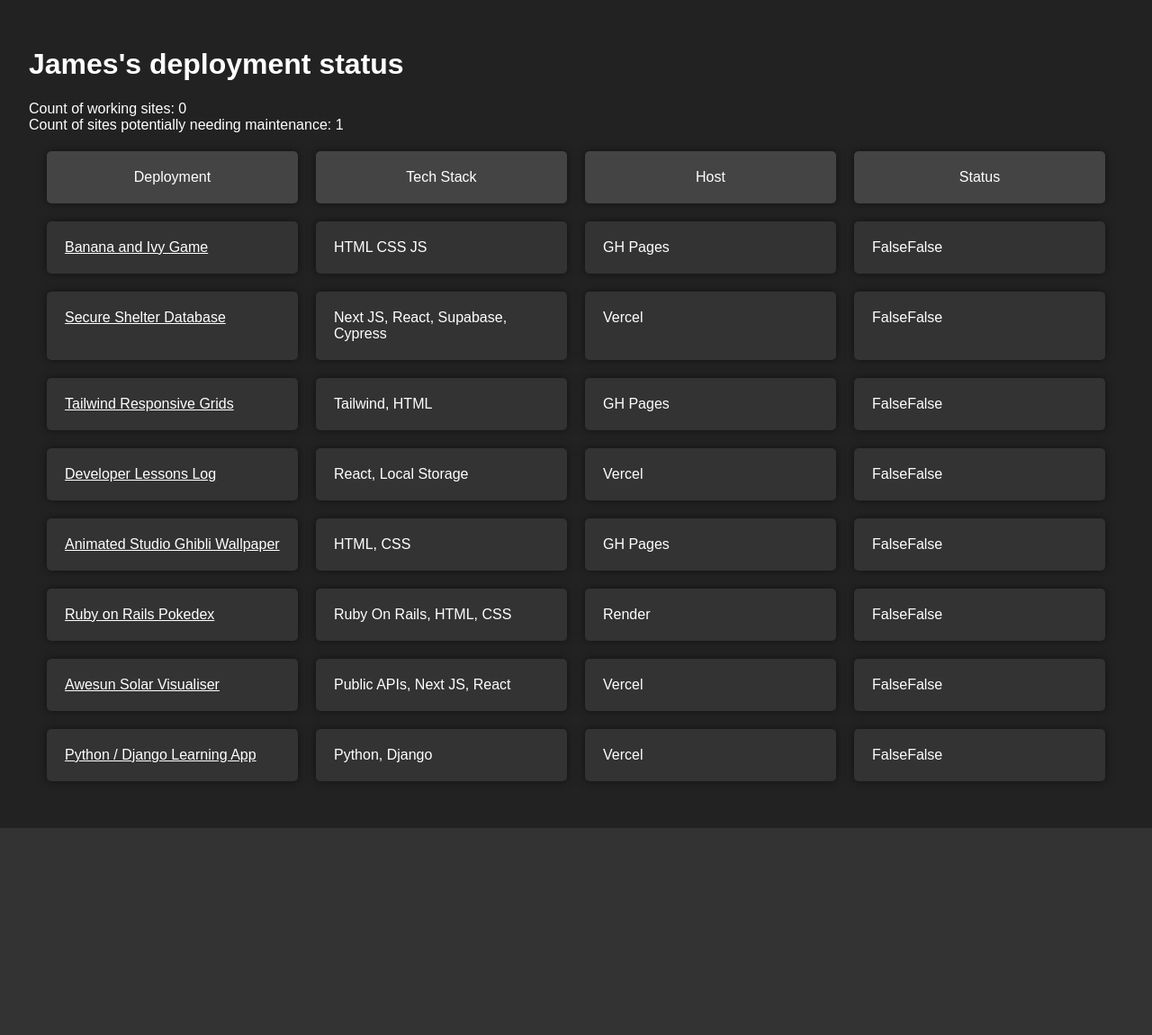
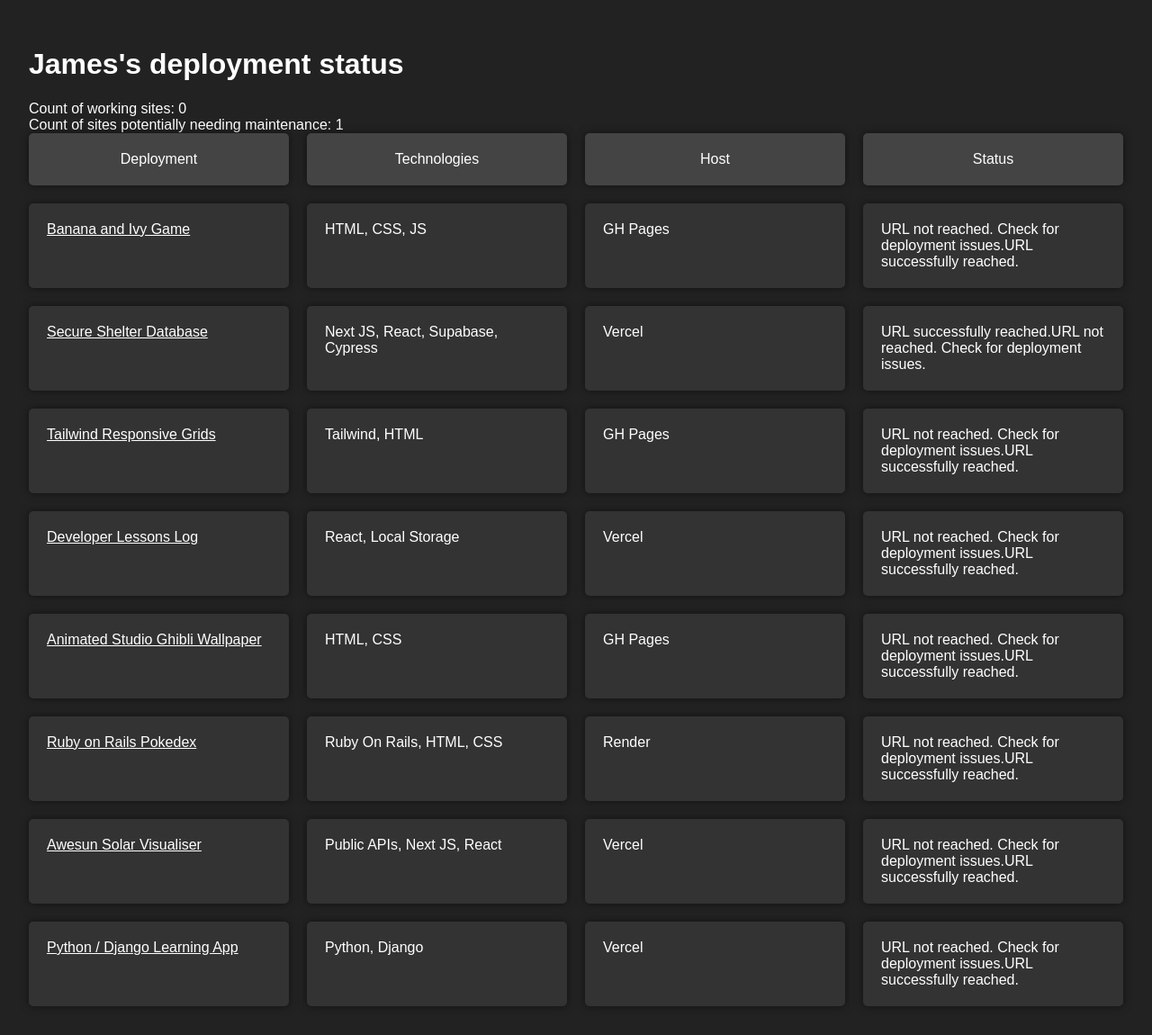
Before and after one commit to jamesdiffeycoding/Python-deployment-web-scraper, a Flask app: page / in a window 1280 px wide. Shown: the whole page at 90% size. Before the commit the page ends 920 px from the top, so only its background shows below. Run offline with Flask 2, Linux system fonts and the light colour scheme; data that the repository does not hold is empty.

Commit message:
update messages to display

```diff
--- a/portfoliochecker/app.py
+++ b/portfoliochecker/app.py
@@ -11,25 +11,31 @@ def home():
     count_of_working_sites = 0
     count_of_potentially_broken_sites = 0
 
-    # BOOLEAN STATUS FOR WHETHER A SITE WAS REACHED (i.e. a valid URL was provided)
-    banana_url_bl = 'False'
-    shelter_url_bl = 'False'
-    tailwind_url_bl = 'False'
-    devlessons_url_bl = 'False'
-    ghibli_url_bl = 'False'
-    rubydex_url_bl = 'False'
-    awesunsolar_url_bl = 'False'
-    djangofirstproject_url_bl = 'False'
+    # MESSAGES TO DISPLAY
+    url_success_message = 'URL successfully reached.'
+    url_failure_message = 'URL not reached. Check for deployment issues.'
+    tp_success_message = 'Specified touch points successfully reached.'
+    tp_failure_message = 'Specified touch points not reached. Check for updated html elements.'
 
-    # BOOLEAN STATUS VARIABLES FOR WHETHER SPECIFIED TOUCHPOINTS WERE REACHED (e.g. a h1 tag with a specific class name)
-    banana_tp_bl = 'False'
-    shelter_tp_bl = 'False'
-    tailwind_tp_bl = 'False'
-    devlessons_tp_bl = 'False'
-    ghibli_tp_bl = 'False'
-    rubydex_tp_bl = 'False'
-    awesunsolar_tp_bl = 'False'
-    djangofirstproject_tp_bl = 'False'
+    # STATUS FOR WHETHER A SITE WAS REACHED (i.e. a valid URL was provided)
+    banana_url = url_failure_message
+    shelter_url = url_failure_message
+    tailwind_url = url_failure_message
+    devlessons_url = url_failure_message
+    ghibli_url = url_failure_message
+    rubydex_url = url_failure_message
+    awesunsolar_url = url_failure_message
+    djangofirstproject_url = url_failure_message
+
+    # STATUS VARIABLES FOR WHETHER SPECIFIED TOUCHPOINTS WERE REACHED (e.g. a h1 tag with a specific class name)
+    banana_tp = url_success_message
+    shelter_tp = url_success_message
+    tailwind_tp = url_success_message
+    devlessons_tp = url_success_message
+    ghibli_tp = url_success_message
+    rubydex_tp = url_success_message
+    awesunsolar_tp = url_success_message
+    djangofirstproject_tp = url_success_message
 
 
 
@@ -41,37 +47,42 @@ def home():
         shelter_second_touch_points = soup.findAll("strong")
         # Check if both lists are non-empty before proceeding
         if shelter_first_touch_points and shelter_second_touch_points:
-            shelter_tp_bl = 'True'
+            shelter_tp = url_success_message
             count_of_working_sites += 1
         else:
             # print('The request went through suggesting the URL was valid, but the touch points you set may have changed')
-            shelter_tp_bl = 'False'
+            shelter_tp = url_failure_message
             count_of_potentially_broken_sites += 1
+        shelter_url = url_success_message
     except requests.exceptions.RequestException as e:
         # print("Error making request to shelter. Maybe there was a typo?")
         # print(e)
         count_of_potentially_broken_sites += 1
+        shelter_url = url_failure_message
 
 
     # RETURN STATEMENT
     return render_template('deployments.html',
     count_of_working_sites=count_of_working_sites, count_of_potentially_broken_sites=count_of_potentially_broken_sites,
-    banana_url_bl = banana_url_bl,
-    shelter_url_bl = shelter_url_bl,
-    tailwind_url_bl = tailwind_url_bl,
-    devlessons_url_bl = devlessons_url_bl,
-    ghibli_url_bl = ghibli_url_bl,
-    rubydex_url_bl = rubydex_url_bl,
-    awesunsolar_url_bl = awesunsolar_url_bl,
-    djangofirstproject_url_bl = djangofirstproject_url_bl,
-    banana_tp_bl=banana_tp_bl,
-    shelter_tp_bl=shelter_tp_bl,
-    tailwind_tp_bl=tailwind_tp_bl,
-    devlessons_tp_bl=devlessons_tp_bl,
-    ghibli_tp_bl=ghibli_tp_bl,
-    rubydex_tp_bl=rubydex_tp_bl,
-    awesunsolar_tp_bl=awesunsolar_tp_bl,
-    djangofirstproject_tp_bl=djangofirstproject_tp_bl)
+    # EXAMPLE VARIABLES
+    url_success_message = url_success_message, url_failure_message = url_failure_message, tp_success_message = tp_success_message, tp_failure_message = tp_failure_message,
+    # PROJECT STATUS BOOLEAN VARIABLES
+    banana_url = banana_url,
+    shelter_url = shelter_url,
+    tailwind_url = tailwind_url,
+    devlessons_url = devlessons_url,
+    ghibli_url = ghibli_url,
+    rubydex_url = rubydex_url,
+    awesunsolar_url = awesunsolar_url,
+    djangofirstproject_url = djangofirstproject_url,
+    banana_tp=banana_tp,
+    shelter_tp=shelter_tp,
+    tailwind_tp=tailwind_tp,
+    devlessons_tp=devlessons_tp,
+    ghibli_tp=ghibli_tp,
+    rubydex_tp=rubydex_tp,
+    awesunsolar_tp=awesunsolar_tp,
+    djangofirstproject_tp=djangofirstproject_tp)
 
 
 
@@ -80,7 +91,7 @@ def home():
 # def quotesworking():
 #     try:
 #         page_to_scrape = requests.get("http://quotes.toscrape.com")
-#         page_to_scrape.raise_for_tp_bl()  # Raise an HTTPError if the request was unsuccessful
+#         page_to_scrape.raise_for_tp()  # Raise an HTTPError if the request was unsuccessful
 #         soup = BeautifulSoup(page_to_scrape.content, 'html.parser')
 
 #         # Find all quotes
--- a/portfoliochecker/templates/deployments.html
+++ b/portfoliochecker/templates/deployments.html
@@ -18,7 +18,7 @@ a { color: white}
     display: grid;
     grid-template-columns: repeat(4, 1fr); /* Three columns with equal width */
     gap: 20px; /* Gap between grid items */
-    padding: 20px;
+    padding: 0px;
 }
 
 .grid-header {
@@ -51,33 +51,33 @@ a { color: white}
     <div class="grid-container">
         <!-- HEADINGS -->
         <div class="grid-header">Deployment</div>
-        <div class="grid-header">Tech Stack</div>
+        <div class="grid-header">Technologies</div>
         <div class="grid-header">Host</div>
         <div class="grid-header">Status</div>
 
         <!-- DEPLOYMENT -->
         <div class="grid-item"><a href="https://jamesdiffeycoding.github.io/JS-Banana-and-Ivy-Game/">Banana and Ivy Game</a></div>
-        <div class="grid-item">HTML CSS JS</div>
+        <div class="grid-item">HTML, CSS, JS</div>
         <div class="grid-item">GH Pages</div>
-        <div class="grid-item">{{ banana_tp_bl }}{{ banana_url_bl }}</div>
+        <div class="grid-item">{{ banana_url }}{{ banana_tp }}</div>
 
         <!-- DEPLOYMENT -->
         <div class="grid-item"><a href="https://secure-nextjs-homeless-shelter-database.vercel.app/">Secure Shelter Database</a></div>
         <div class="grid-item">Next JS, React, Supabase, Cypress</div>
         <div class="grid-item">Vercel</div>
-        <div class="grid-item">{{ shelter_tp_bl }}{{ shelter_url_bl }}</div>
+        <div class="grid-item">{{ shelter_url }}{{ shelter_tp }}</div>
 
         <!-- DEPLOYMENT -->
         <div class="grid-item"><a href="https://jamesdiffeycoding.github.io/Tailwind-Responsive-Grid-Experiments/">Tailwind Responsive Grids</a></div>
         <div class="grid-item">Tailwind, HTML</div>
         <div class="grid-item">GH Pages</div>
-        <div class="grid-item">{{ tailwind_tp_bl }}{{ tailwind_url_bl }}</div>
+        <div class="grid-item">{{ tailwind_url }}{{ tailwind_tp }}</div>
 
         <!-- DEPLOYMENT -->
         <div class="grid-item"><a href="https://developer-lessons-react.vercel.app/">Developer Lessons Log</a></div>
         <div class="grid-item">React, Local Storage</div>
         <div class="grid-item">Vercel</div>
-        <div class="grid-item">{{ devlessons_tp_bl }}{{ devlessons_url_bl }}</div>
+        <div class="grid-item">{{ devlessons_url }}{{ devlessons_tp }}</div>
 
 
 
@@ -85,13 +85,13 @@ a { color: white}
         <div class="grid-item"><a href="https://jamesdiffeycoding.github.io/Animated-Wallpaper-StudioGhibli/">Animated Studio Ghibli Wallpaper</a></div>
         <div class="grid-item">HTML, CSS</div>
         <div class="grid-item">GH Pages</div>
-        <div class="grid-item">{{ ghibli_tp_bl }}{{ ghibli_url_bl }}</div>
+        <div class="grid-item">{{ ghibli_url }}{{ ghibli_tp }}</div>
 
         <!-- DEPLOYMENT -->
         <div class="grid-item"><a href="https://rubyonrails-pokedex.onrender.com/pokemonsters">Ruby on Rails Pokedex</a></div>
         <div class="grid-item">Ruby On Rails, HTML, CSS</div>
         <div class="grid-item">Render</div>
-        <div class="grid-item">{{ rubydex_tp_bl }}{{ rubydex_url_bl }}</div>
+        <div class="grid-item">{{ rubydex_url }}{{ rubydex_tp }}</div>
 
 
 
@@ -99,13 +99,13 @@ a { color: white}
         <div class="grid-item"><a href="https://awesun-solar-visualiser.vercel.app/">Awesun Solar Visualiser</a></div>
         <div class="grid-item">Public APIs, Next JS, React</div>
         <div class="grid-item">Vercel</div>
-        <div class="grid-item">{{ awesunsolar_tp_bl }}{{ awesunsolar_url_bl }}</div>
+        <div class="grid-item">{{ awesunsolar_url }}{{ awesunsolar_tp }}</div>
 
         <!-- DEPLOYMENT -->
         <div class="grid-item"><a href="https://django-learning-project.vercel.app/">Python / Django Learning App</a></div>
         <div class="grid-item">Python, Django</div>
         <div class="grid-item">Vercel</div>
-        <div class="grid-item">{{ djangofirstproject_tp_bl }}{{ djangofirstproject_url_bl }}</div>
+        <div class="grid-item">{{ djangofirstproject_url }}{{ djangofirstproject_tp }}</div>
 
 
 
```
